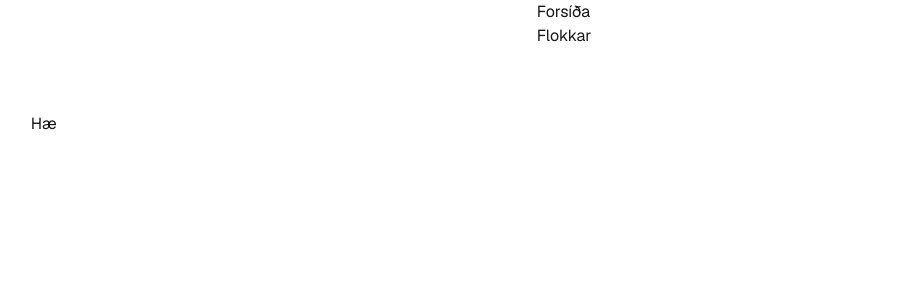
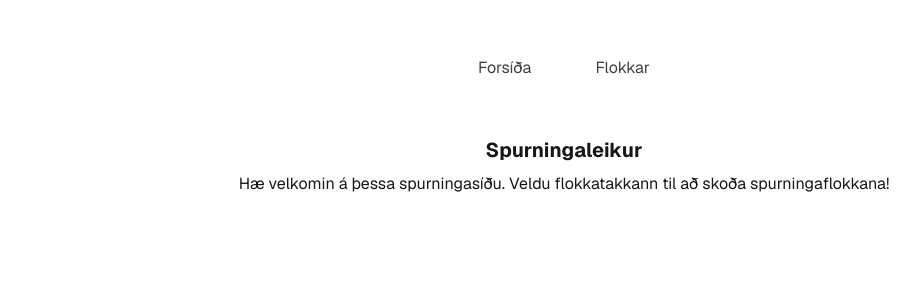
Before and after one commit to helgsie/vef2-v4, a Next.js app: page / in a window 1280 px wide. Shown: the top 300 px of the page, without its empty margins (76-996 px from the left). Built offline with nearby package versions, Linux system fonts and the light colour scheme.

Commit message:
hægt að svara spurningum

```diff
--- a/src/app/flokkar/[flokkur]/page.tsx
+++ b/src/app/flokkar/[flokkur]/page.tsx
@@ -9,7 +9,7 @@ export default async function FlokkaPage({
   const { flokkur } = await params;
 
   return (
-    <div>
+    <div className="w-5/6 mx-auto flex flex-col items-center justify-items-center min-h-screen gap-12 font-[family-name:var(--font-geist-sans)]">
       <Navigation />
       <Category slug={flokkur} />
     </div>
--- a/src/app/flokkar/page.tsx
+++ b/src/app/flokkar/page.tsx
@@ -3,9 +3,9 @@ import Navigation from '@/components/Navigation/Navigation';
 
 export default function Home() {
   return (
-    <div>
+    <div className="w-5/6 mx-auto flex flex-col items-center justify-items-center min-h-screen gap-12 font-[family-name:var(--font-geist-sans)]">
       <Navigation />
-      <Categories title="Allir flokkar" />
+      <Categories title="Allir flokkar"/>
     </div>
   );
 }
--- a/src/app/page.tsx
+++ b/src/app/page.tsx
@@ -2,10 +2,13 @@ import Navigation from "@/components/Navigation/Navigation";
 
 export default function Home() {
   return (
-    <div className="w-5/6 mx-auto flex flex-col items-center justify-items-center min-h-screen gap-16 font-[family-name:var(--font-geist-sans)]">
+    <div className="w-5/6 mx-auto flex flex-col items-center justify-items-center min-h-screen gap-12 font-[family-name:var(--font-geist-sans)]">
       <Navigation />
-      <main className="w-full flex flex-col gap-32">
-        <p>Hæ</p>
+      <main className="w-full flex flex-col gap-32 text-center">
+        <div className="flex flex-col gap-2 items-center">
+          <h2 className="text-xl font-bold">Spurningaleikur</h2>
+          <p className="">Hæ velkomin á þessa spurningasíðu. Veldu flokkatakkann til að skoða spurningaflokkana!</p>
+        </div>
       </main>
     </div>
   );
--- a/src/components/Categories/Categories.tsx
+++ b/src/components/Categories/Categories.tsx
@@ -38,15 +38,15 @@ export default function Categories({ title }: Props) {
   console.log(categories);
 
   return (
-    <div className="">
-      <h2>{title}</h2>
+    <div className="flex flex-col gap-6 items-center">
+      <h2 className="text-xl font-bold">{title}</h2>
 
       {uiState === 'loading' && <p>Sæki flokka</p>}
       {uiState === 'error' && <p>Villa við að sækja flokka</p>}
       {uiState === 'data' && categories?.data && (
-        <ul>
+        <ul className="text-center flex gap-3">
           {categories.data.map((category) => (
-            <li key={category.id}>
+            <li key={category.id} className="bg-neutral-200 px-4 py-2 rounded">
               <Link href={`/flokkar/${category.slug}`}>{category.name}</Link>
             </li>
           ))}
--- a/src/components/Category/Category.tsx
+++ b/src/components/Category/Category.tsx
@@ -1,16 +1,9 @@
 'use client';
 
 import { QuestionsApi } from '@/api';
-import { Question as TQuestion, Answer as TAnswer, UiState } from '@/types';
+import { Question as TQuestion, UiState } from '@/types';
 import { JSX, useEffect, useState } from 'react';
 import { Question } from '../Question/Question';
-
-interface BackendResponse<T> {
-  data: T[];
-  total?: number;
-  limit?: number;
-  offset?: number;
-}
 
 interface BackendAnswer {
   id: number;
@@ -96,7 +89,8 @@ export function Category({ slug }: { slug: string }): JSX.Element {
       return <p>Engin gögn fundust</p>;
     case 'data':
       return (
-        <div>
+        <div className="flex flex-col gap-6">
+          <h2 className="font-bold text-xl text-center">{questions[0].category.name}</h2>
           {questions.map((question) => (
             <Question key={question.id} question={question} />
           ))}
--- a/src/components/Navigation/Navigation.tsx
+++ b/src/components/Navigation/Navigation.tsx
@@ -2,10 +2,10 @@ import Link from "next/link";
 
 export default function Navigation() {
   return (
-    <nav className="">
-      <ul>
-        <li><Link href="/">Forsíða</Link></li>
-        <li><Link href="/flokkar">Flokkar</Link></li>
+    <nav className="mt-12">
+      <ul className="flex space-around gap-10">
+        <li className="text-neutral-700 hover:underline py-2 px-3 rounded"><Link href="/">Forsíða</Link></li>
+        <li className="text-neutral-700 hover:underline py-2 px-3 rounded"><Link href="/flokkar">Flokkar</Link></li>
       </ul>
     </nav>
   );
--- a/src/components/Question/Question.tsx
+++ b/src/components/Question/Question.tsx
@@ -7,33 +7,42 @@ export function Question({
   question: QuestionType;
 }): JSX.Element {
   const [answerId, setAnswerId] = React.useState<number | null>(null);
+  const [submitted, setSubmitted] = React.useState(false);
 
   const onSubmit = (e: React.FormEvent) => {
     e.preventDefault();
     console.log('submit, valið svar:', answerId);
+    setSubmitted(true);
   };
 
   return (
-    <div>
-      <h2>{question.text}</h2>
-      <form onSubmit={onSubmit}>
+    <div className="flex flex-col gap-1">
+      <h2 className="font-bold">{question.text}</h2>
+      <form onSubmit={onSubmit} className="flex flex-col gap-2 items-start">
         <ul>
           {question.answers.map((answer) => {
-            const isCorrect = answerId === answer.id && answer.correct;
+            const isSelected = answerId === answer.id;
+            const showResult = submitted && isSelected;
+            const isCorrect = showResult && answer.correct;
             return (
-              <li key={answer.id}>
+              <li key={answer.id} className="flex gap-2 items-center">
                 <input
                   type="radio"
                   name="answer"
                   value={answer.id}
+                  checked={isSelected}
                   onChange={() => setAnswerId(answer.id)}
+                  disabled={submitted}
                 />
-                {answer.text}—{isCorrect ? 'RÉTT' : 'RANGT'}
+                {answer.text} {isCorrect ? 'RÉTT' : showResult ? 'RANGT' : ''}
               </li>
             );
           })}
         </ul>
-        <button>Svara</button>
+        <button
+          type="submit"
+          disabled={answerId === null || submitted}
+          className="bg-neutral-100 hover:bg-neutral-200 transition ease-in-out border border-neutral-400 px-2 rounded">Svara</button>
       </form>
     </div>
   );
```
